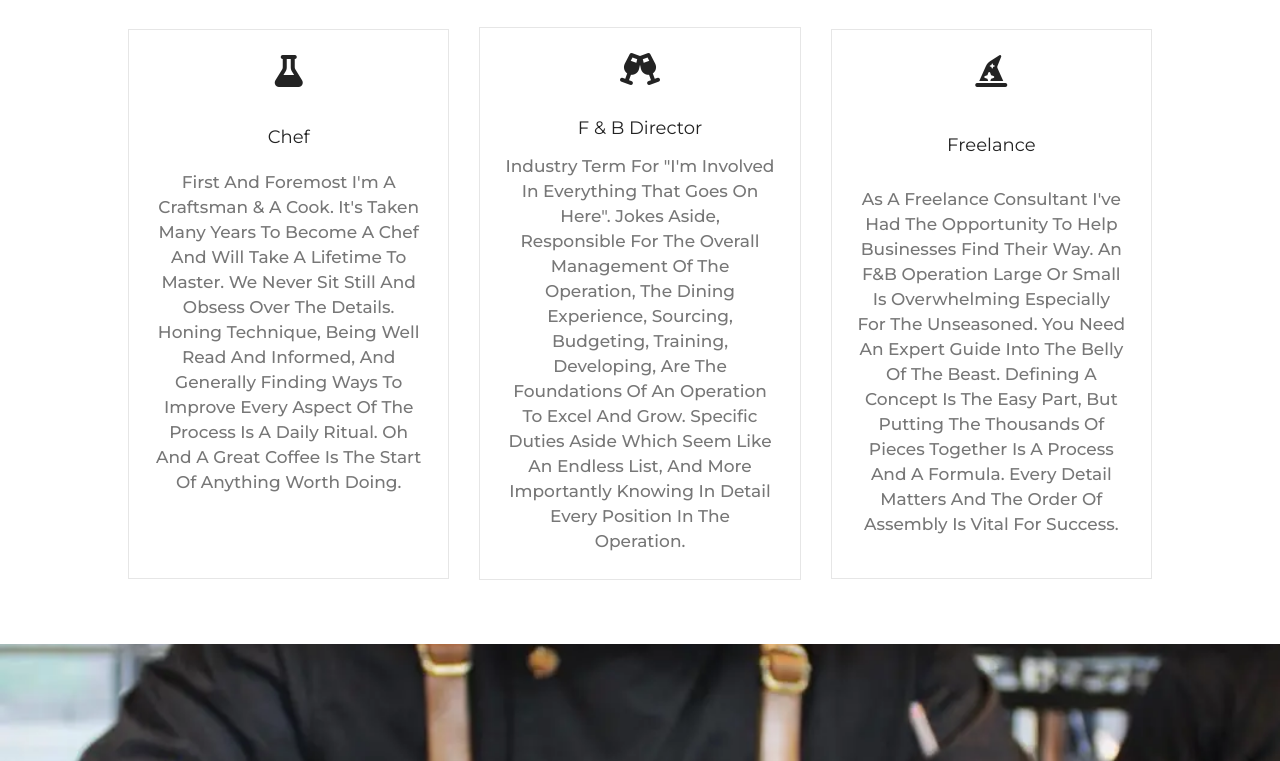
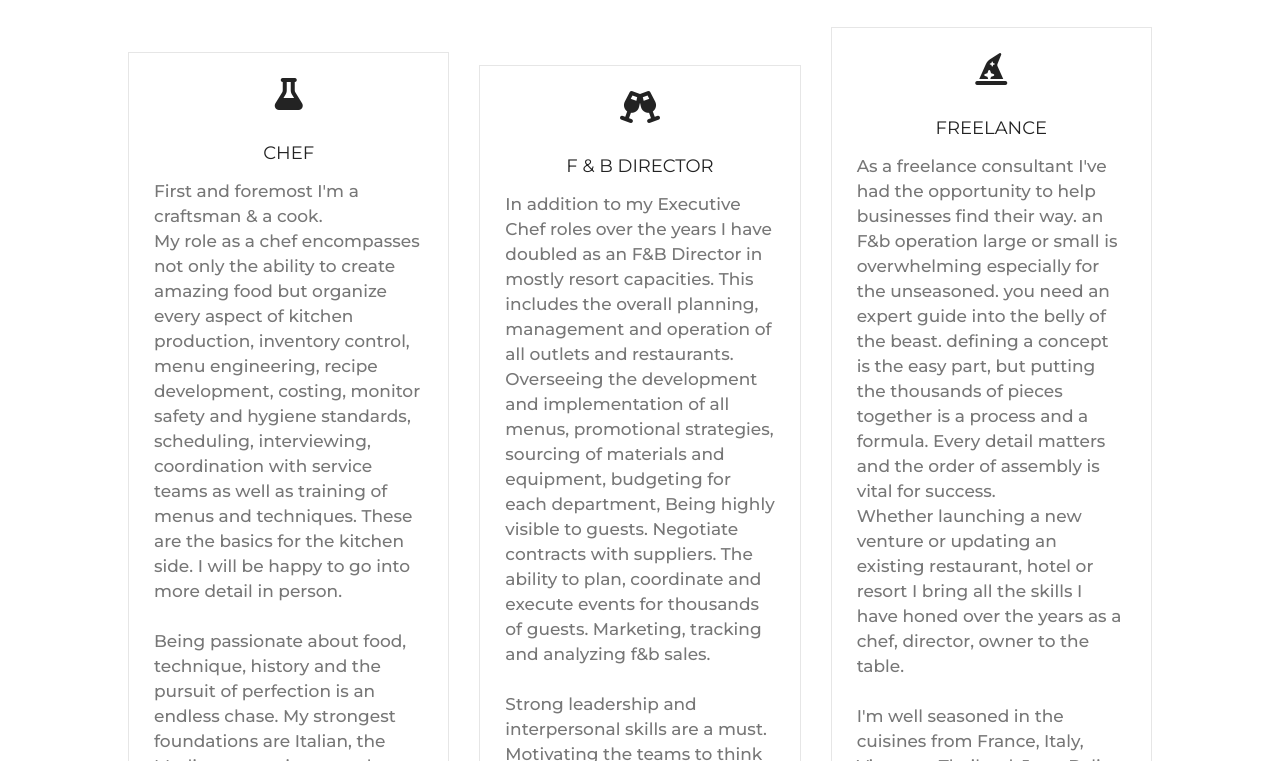
Before and after one commit to wjcollier/wjc-brand, a plain HTML site: page index.html in a window 1280 px wide. Shown: the part 2039-2800 px from the top of the page. Drawn offline with nearby package versions, Linux system fonts and the light colour scheme.

Commit message:
updated services images removed icons

```diff
--- a/css/style.css
+++ b/css/style.css
@@ -122,7 +122,7 @@ section {
 
 /* home start  */
 .home {
-  background: url(../images/billyWater2.webp);
+  background: url(../images/knives4.png);
   height: 100vh;
   background-size: cover;
 }
@@ -350,6 +350,8 @@ section {
   color: var(--light-black);
   line-height: 2.5rem;
   font-weight: 500;
+  text-transform: none;
+  text-align: left;
 }
 /* services end  */
 
@@ -598,6 +600,9 @@ section {
 }
 
 @media (max-width: 768px) {
+section {
+  padding: 10% 5%;
+}
 
   /* Disable custom cursor */
   [data-cursor] {
--- a/index.html
+++ b/index.html
@@ -38,7 +38,7 @@
           <a href="#about">about</a>
           <a href="#services">services</a>
           <a href="#portfolio">portfolio</a>
-          <a href="#icons">icons</a>
+          <a href="#socials">socials</a>
           <a href="#contact">contact</a>
         </div>
       </div>
@@ -54,7 +54,7 @@
         <h1>william J collier</h1>
         <p>and i'm a <span class="typing"></span></p>
         <a
-          href="CVWilliamJCollier.pdf"
+          href="CVWJC2023.pdf"
           target="_blank"
           referrerpolicy="no-referrer">
           <button class="btn">download resume</button>
@@ -74,7 +74,7 @@
 
       <div class="container">
         <div class="image">
-          <img src="./images/aboutMe1.webp" alt="my image" />
+          <img src="./images/knife-icon.webp" alt="knife sketch" width="400px" height="300px"/>
           <div class="overlay">
             <div class="share">
               <a
@@ -232,42 +232,55 @@
       <div class="box-container">
         <div class="box">
           <i class="fa-solid fa-flask"></i>
-          <h3>Chef</h3>
+          <h3>CHEF</h3>
           <p>
-            first and foremost i'm a craftsman & a cook. it's taken many years
-            to become a chef and will take a lifetime to master. we never sit
-            still and obsess over the details. honing technique, being well read
-            and informed, and generally finding ways to improve every aspect of
-            the process is a daily ritual. oh and a great coffee is the start of
-            anything worth doing.
+            First and foremost I'm a craftsman & a cook. <br> My role as a chef encompasses not only the ability to create amazing food but organize every aspect of kitchen production, inventory control, menu engineering, recipe development, costing, monitor safety and hygiene standards, scheduling, interviewing, coordination with service teams as well as training of menus and techniques. These are the basics for the kitchen side. I will be happy to go into more detail in person.
+            <br>
+            <br>
+            Being passionate about food, technique, history and the pursuit of perfection is an endless chase. My strongest foundations are Italian, the Mediterranean in general, France, SE Asian cuisines, and live-fire cooking from America-Europe-South America.
+            <br>
+            <br>
+            I also have a deep understanding of the business side of an operation as an owner/operator myself. Involvement in marketing, social media, technology based systems, branding, design, and point-of-sales are a few are just a few key area's of my strengths.
             <br />
             <br />
-            <br />
+
           </p>
         </div>
         <div class="box">
           <i class="fa-solid fa-champagne-glasses"></i>
-          <h3>F & B Director</h3>
+          <h3>F & B DIRECTOR</h3>
           <p>
-            Industry term for "i'm involved in everything that goes on here".
-            jokes aside, responsible for the overall management of the
-            operation, the dining experience, sourcing, budgeting, training,
-            developing, are the foundations of an operation to excel and grow.
-            Specific duties aside which seem like an endless list, and more
-            importantly knowing in detail every position in the operation.
+            In addition to my Executive Chef roles over the years I have doubled as an F&B Director in mostly resort capacities. This includes the overall planning, management and operation of all outlets and restaurants. Overseeing the development and implementation of all menus, promotional strategies, sourcing of materials and equipment, budgeting for each department, Being highly visible to guests. Negotiate contracts with suppliers. The ability to plan, coordinate and execute events for thousands of guests. Marketing, tracking and analyzing f&b sales.  <br>
+            <br>
+            Strong leadership and interpersonal skills are a must. Motivating the teams to think as one unit with identical goals. Highly detail oriented especially for alignment of branding guidelines.
+            <br>
+            <br>
+            Lastly a key area is to be well informed on trends throughout the industry. It's a great benefit to know your farmers, brewers, wine makers, artisanal to organic. The most important fundamental is to start with best possible ingredients you can find.
+            <br>
+            <br>
           </p>
         </div>
         <div class="box">
           <i class="fa-solid fa-hat-wizard"></i>
-          <h3>Freelance</h3>
+          <h3>FREELANCE</h3>
           <p>
-            as a freelance consultant i've had the opportunity to help
+          As a freelance consultant I've had the opportunity to help
             businesses find their way. an F&b operation large or small is
             overwhelming especially for the unseasoned. you need an expert guide
             into the belly of the beast. defining a concept is the easy part,
             but putting the thousands of pieces together is a process and a
-            formula. every detail matters and the order of assembly is vital for
+            formula. Every detail matters and the order of assembly is vital for
             success.
+            <br>
+            Whether launching a new venture or updating an existing restaurant, hotel or resort I bring all the skills I have honed over the years as a chef, director, owner to the table.
+            <br>
+            <br>
+            I'm well seasoned in the cuisines from France, Italy, Vietnam, Thailand, Java, Bali, and the many subcultures of modern American cuisine from Southern BBQ to Californian farm-to-table, and the eclectic tasting menu experiences from NYC to LA.
+            <br>
+            Finally, embrace technology to keep you more efficient and consistent and spend the most important of your time in the kitchens and with your guests. I develop apps to help chefs and management have all they need at their fingertips.
+            <br>
+            <br>
+            <br>
           </p>
         </div>
       </div>
@@ -291,7 +304,7 @@
     <section class="portfolio" id="portfolio">
       <div class="heading">
         <h1>portfolio.</h1>
-        <p>a little taste from my Avenue A project.</p>
+        <p>a little taste from my most recent projects.</p>
       </div>
 
       <div class="box-container">
@@ -402,7 +415,7 @@
 
     <!-- icons start  -->
 
-    <section class="icons" id="icons">
+    <!-- <section class="icons" id="icons">
       <div class="testimonials-slider swiper">
         <div class="swiper-wrapper">
           <section class="slide swiper-slide">
@@ -542,13 +555,13 @@
         </div>
         <div class="swiper-pagination"></div>
       </div>
-    </section>
+    </section> -->
 
     <!-- icons end  -->
 
     <!-- info start  -->
 
-    <section class="info">
+    <section class="info" id="socials">
       <div class="box-container">
         <div class="box">
           <a
```
Also changed, not shown: images/knife-icon.webp (added), images/knifeArt.png (added), images/knifeArt3.png (added), images/knifes1.jpeg (added), images/proSketch1.png (added), images/proSketch2.png (added), 5 other files.
